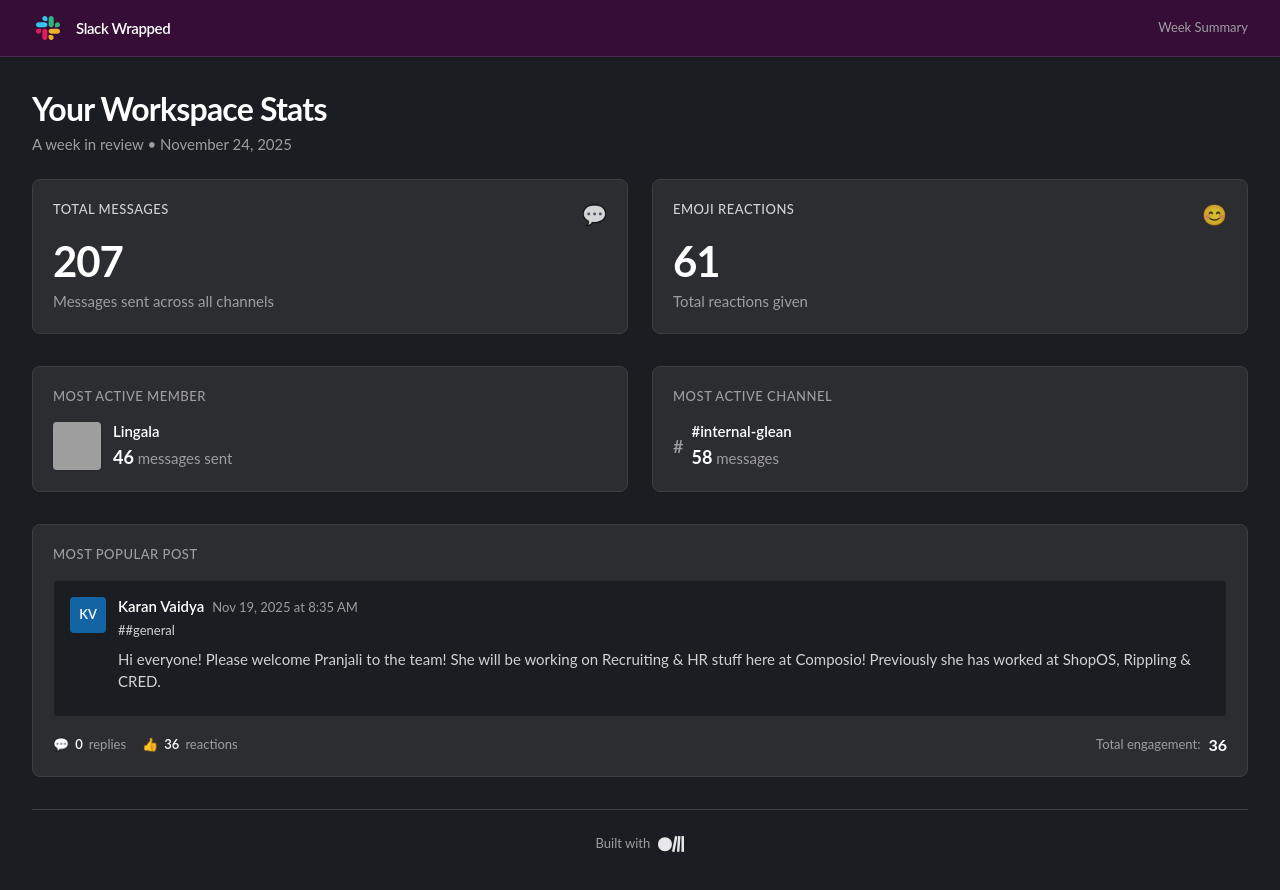
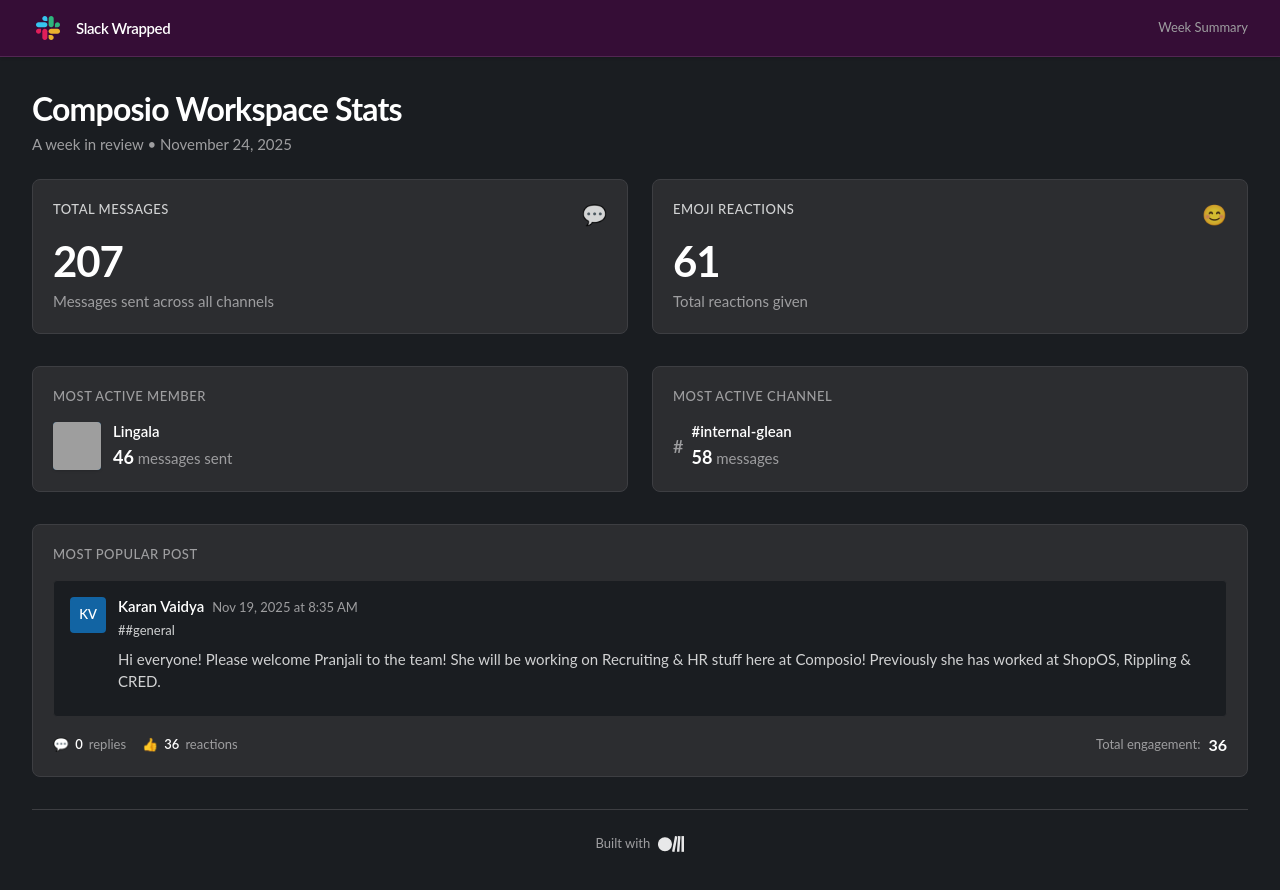
Before and after one commit to Malayvasa/slack-wrapped, a Next.js app: page / in a window 1280 px wide. Shown: the top 890 px of the page. Built offline with nearby package versions, Linux system fonts and the light colour scheme; grey boxes are pictures that could not be loaded.

Commit message:
Add link to Rube logo in footer

```diff
--- a/app/page.tsx
+++ b/app/page.tsx
@@ -31,7 +31,7 @@
         {/* Title Section */}
         <div className="mb-6">
           <h2 className="text-[28px] md:text-[32px] font-bold text-white mb-1 leading-tight tracking-tight">
-            Your Workspace Stats
+            Composio Workspace Stats
           </h2>
           <p className="text-[#9E9EA0] text-[15px] font-normal">
             A week in review • {new Date().toLocaleDateString('en-US', {
@@ -87,7 +87,12 @@
 
         {/* Footer */}
         <footer className="text-center py-6 border-t border-[#3D3E42]">
-          <div className="flex items-center justify-center gap-2">
+          <a
+            href="https://rube.app/recipes/20e81e10-c50b-4e74-bd94-39578545c79c"
+            target="_blank"
+            rel="noopener noreferrer"
+            className="flex items-center justify-center gap-2 hover:opacity-80 transition-opacity"
+          >
             <p className="text-[#9E9EA0] text-[13px] font-normal">
               Built with
             </p>
@@ -96,7 +101,7 @@
               alt="Rube"
               className="h-4 opacity-90 hover:opacity-100 transition-opacity"
             />
-          </div>
+          </a>
         </footer>
       </main>
     </div>
```
